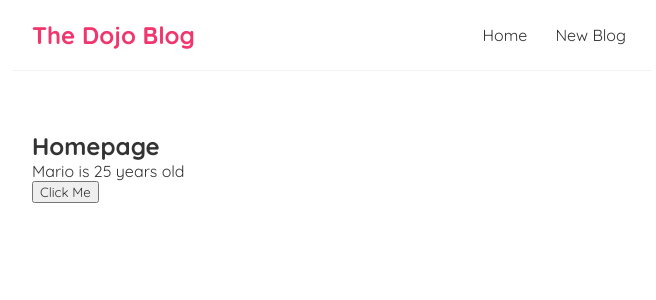
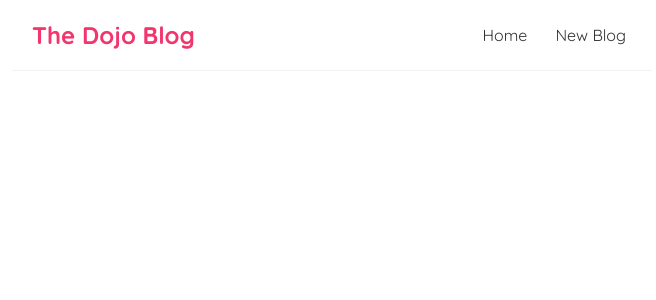
Before and after one commit to ibotchori/dojo-blog-react, a React (Create React App) app: page / in a window 1280 px wide. Shown: the top 300 px of the page, without its empty margins (308-964 px from the left). Built offline with nearby package versions, Linux system fonts and the light colour scheme.

Commit message:
delete unnecessary lines of codes

```diff
--- a/src/Home.js
+++ b/src/Home.js
@@ -1,23 +1,12 @@
 import { useState } from 'react'
 
 const Home = () => {
-
-    const [name, setName] = useState('Mario') // <-- reactive value
-    const [age, setAge] = useState(25) // <-- reactive value
-
-
-    const handleClick = () => {
-        setName('Luigi')
-        setAge(30)
-    }
 
 
 
     return (
         <div className="home">
-            <h2>Homepage</h2>
-            <p>{name} is {age} years old</p>
-            <button onClick={handleClick}>Click Me</button>
+
         </div>
     )
 }
```
